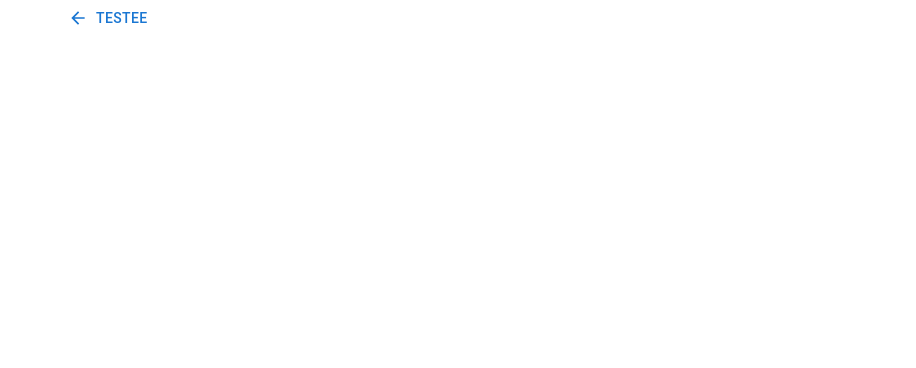
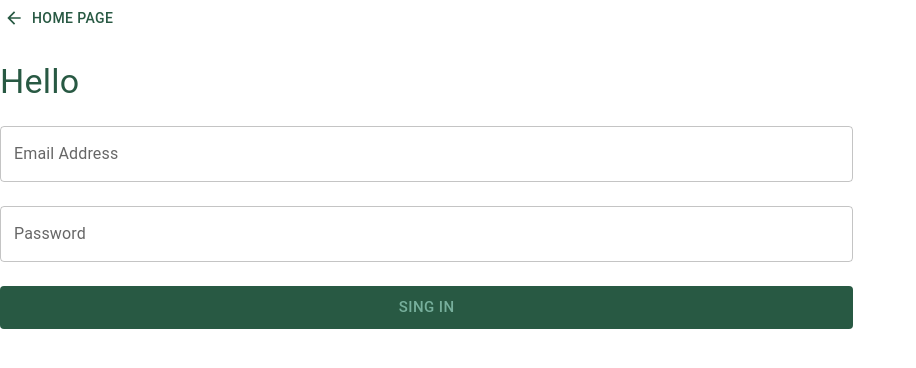
Before and after one commit to hwanju1596/WebStudy, a Next.js app in the folder web-study/: page /login in a window 1280 px wide. Shown: the top 368 px of the page, without its empty margins (0-916 px from the left). Built offline with nearby package versions, Linux system fonts and the light colour scheme.

Commit message:
Login ui 임시 생성. MUI 색상 수정.

```diff
--- a/web-study/pages/login.tsx
+++ b/web-study/pages/login.tsx
@@ -1,36 +1,75 @@
 import React from 'react'
 import Head from 'next/head';
-import { Box, Button } from '@mui/material';
+import NextLink from 'next/link';
+import { Box, Button, Grid, TextField, Typography } from '@mui/material';
 import { Container } from '@mui/system';
 import ArrowBackIcon from '@mui/icons-material/ArrowBack';
 
 const Login = () => {
   return (
     <>
-        <Head>
-            <title>WebStudy-LoginPage</title>
-        </Head>
-
-        <Box
-        component="main"
-        sx={{
-            alignItems: 'center',
-            display: 'flex',
-            minHeight: '100%'
-        }}
+      <Head>
+        <title>Login | PortFolio</title>
+      </Head>
+        <Grid
+        container
+        spacing={3}
+        // justifyContent="center"
+        // alignItems="center"
         >
-
-        </Box>
-
-        <Container>
-        <Button
-              component="a"
-              startIcon={<ArrowBackIcon fontSize="small" />}
-        >
-                testee
-        </Button>
-        </Container>
-
+          <Grid container item>
+            <Grid xs={12}>
+              <NextLink
+                href="/login"
+                passHref>
+                <Button
+                  component="a"
+                  startIcon={<ArrowBackIcon fontSize="small" />}>
+                  Home Page
+                </Button>
+              </NextLink>
+            </Grid>
+          </Grid>
+          <Grid container item>
+            <Grid xs={12}>
+              <Typography
+              variant="h4"
+              color="primary">
+                Hello
+              </Typography>
+            </Grid>
+          </Grid>
+          <Grid container item>
+            <Grid  xs={8}>
+              <TextField
+              id="outlined-basic"
+              label="Email Address"
+              variant="outlined"
+              fullWidth/>
+            </Grid>
+          </Grid>
+          <Grid container item>
+            <Grid xs={8}>
+              <TextField
+              id="outlined-basic"
+              label="Password"
+              variant="outlined"
+              fullWidth/>
+            </Grid>
+          </Grid>
+          <Grid container item>
+            <Grid xs={8}>
+              <Button
+              color="primary"
+              fullWidth
+              size="large"
+              type="submit"
+              variant="contained">
+                Sing In
+              </Button>
+            </Grid>
+          </Grid>
+      </Grid>
     </>
   )
 }
--- a/web-study/styles/theme/index.tsx
+++ b/web-study/styles/theme/index.tsx
@@ -14,13 +14,19 @@ export const theme = createTheme({
         }
     },
     palette: {
-        action: {
-            active: '#6B7280',
-            focus: 'rgba(55, 65, 81, 0.12)',
-            hover: 'rgba(55, 65, 81, 0.04)',
-            selected: 'rgba(55, 65, 81, 0.08)',
-            disabledBackground: 'rgba(55, 65, 81, 0.12)',
-            disabled: 'rgba(55, 65, 81, 0.26)'
+        // action: {
+        //     active: '#6B7280',
+        //     focus: 'rgba(55, 65, 81, 0.12)',
+        //     hover: 'Black',
+        //     selected: 'rgba(55, 65, 81, 0.08)',
+        //     disabledBackground: 'rgba(55, 65, 81, 0.12)',
+        //     disabled: 'rgba(55, 65, 81, 0.26)'
+        // },
+        primary: {
+          main: '#285943',
+          light: '#D7FFF1',
+          dark: '#285943',
+          contrastText: '#77AF9C'
         }
     }
 })
```
Also changed, not shown: web-study/pages/_app.tsx (line endings or trailing spaces).
